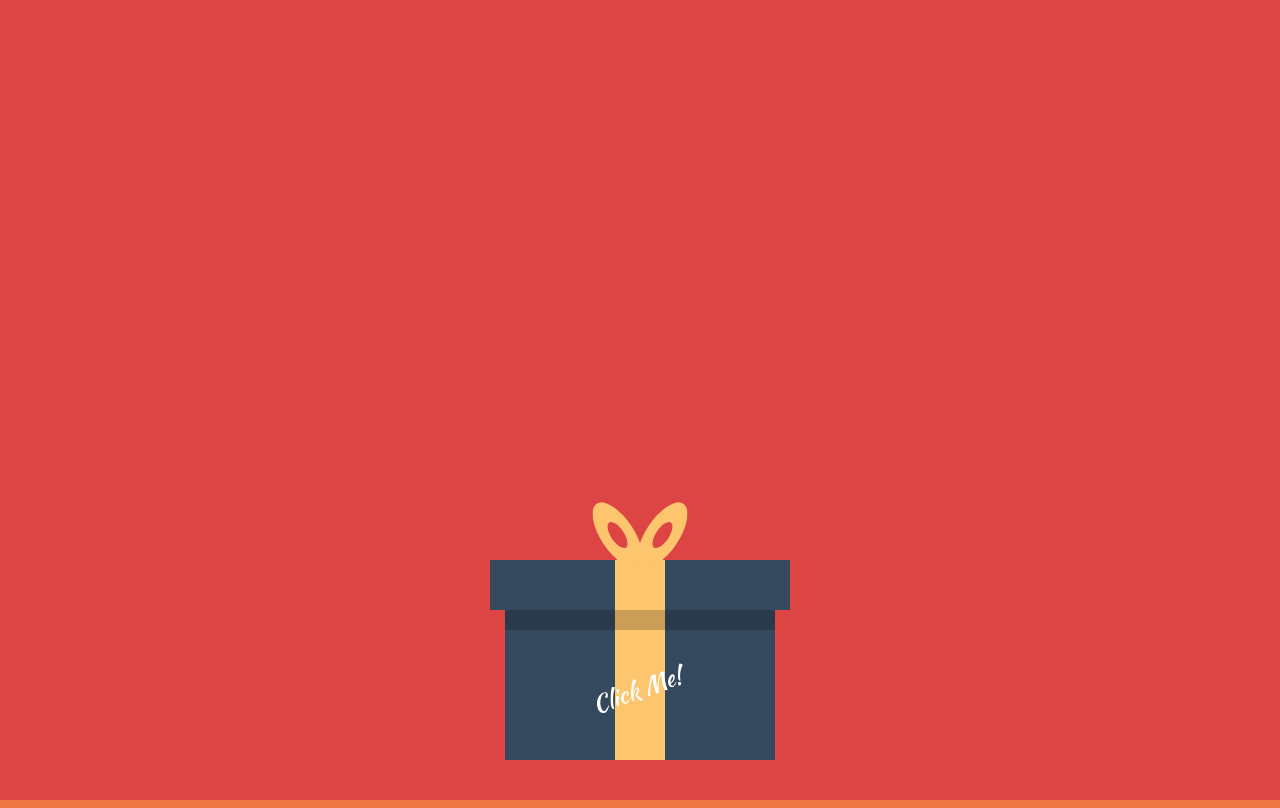
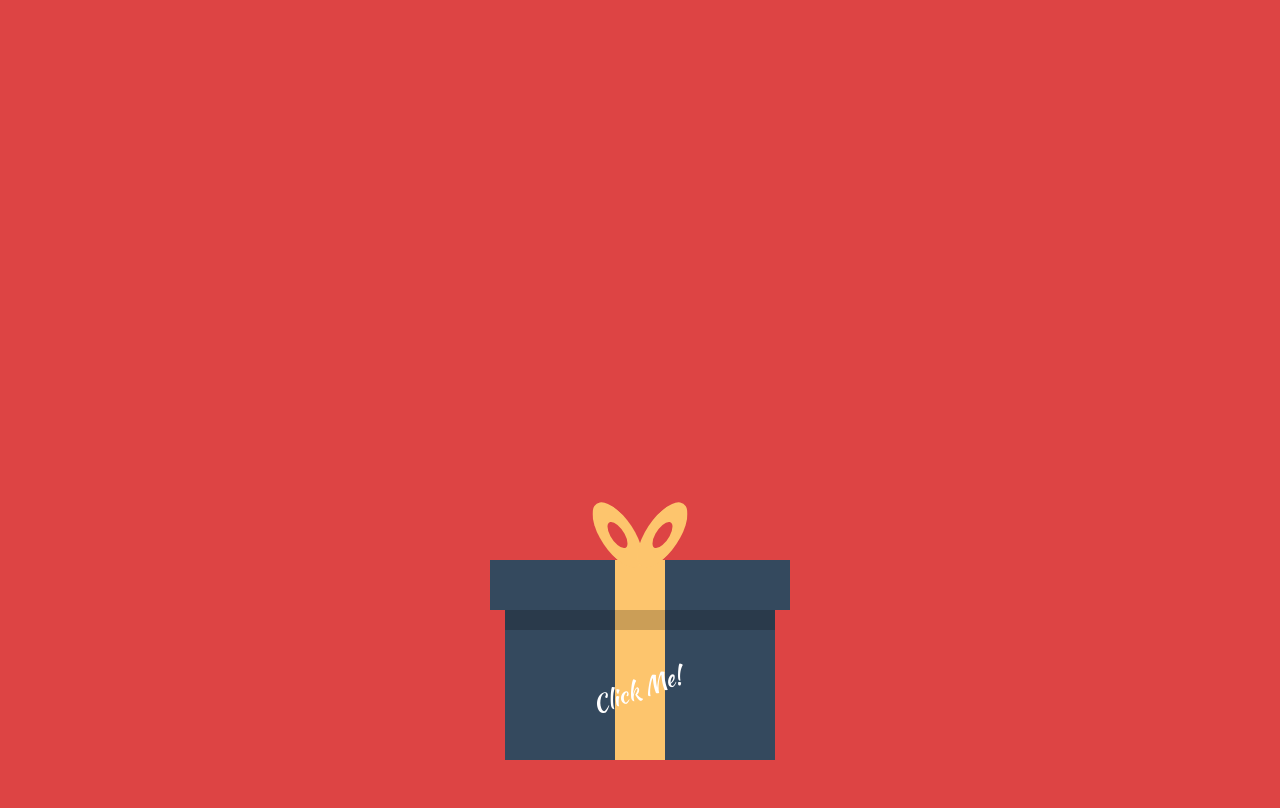
Before and after one commit to alenacode/alenacode.github.io, a PHP site: page /aleshkas/index.html in a window 1280 px wide. After the commit the page ends 760 px from the top, so only its background shows below. Run offline with PHP 8.4, Linux system fonts and the light colour scheme.

Commit message:
Add files via upload

```diff
--- a/aleshkas/index.html
+++ b/aleshkas/index.html
@@ -1,6 +1,7 @@
 <!DOCTYPE html>
 <html lang="en" >
 <head>
+  <meta name="viewport" content="width=device-width" />
   <meta charset="UTF-8">
   <title>Birthday Gift</title>
   <link rel="stylesheet" href="./style.css">
--- a/aleshkas/style.css
+++ b/aleshkas/style.css
@@ -5,11 +5,11 @@ html, body, .container {
 }
 
 body {
-  background: #e74;
   overflow: hidden;
-  background-image: url(./pictures/back.png);
+  background: url(./pictures/back.png) no-repeat center center fixed;
   background-size: cover;
-  background-repeat: no-repeat;
+  margin: 0;
+  padding: 0
 }
 
 div#beach,
@@ -416,10 +416,9 @@ div#sea {
   right: 25px;
 }
 
-max-width: 768px {
+@media only screen and (max-width : 768px) {
   body {
-    background-image: url(./pictures/back_s.jpg);
-    background-repeat: repeat;
+    background-image: url(./pictures/back_s.png);
   }
 
   .icons {
@@ -427,7 +426,7 @@ max-width: 768px {
   }
 
   .icons .row span {
-    font-size: 105px;
+    font-size: 20px;
   }
 
   #people {
```
